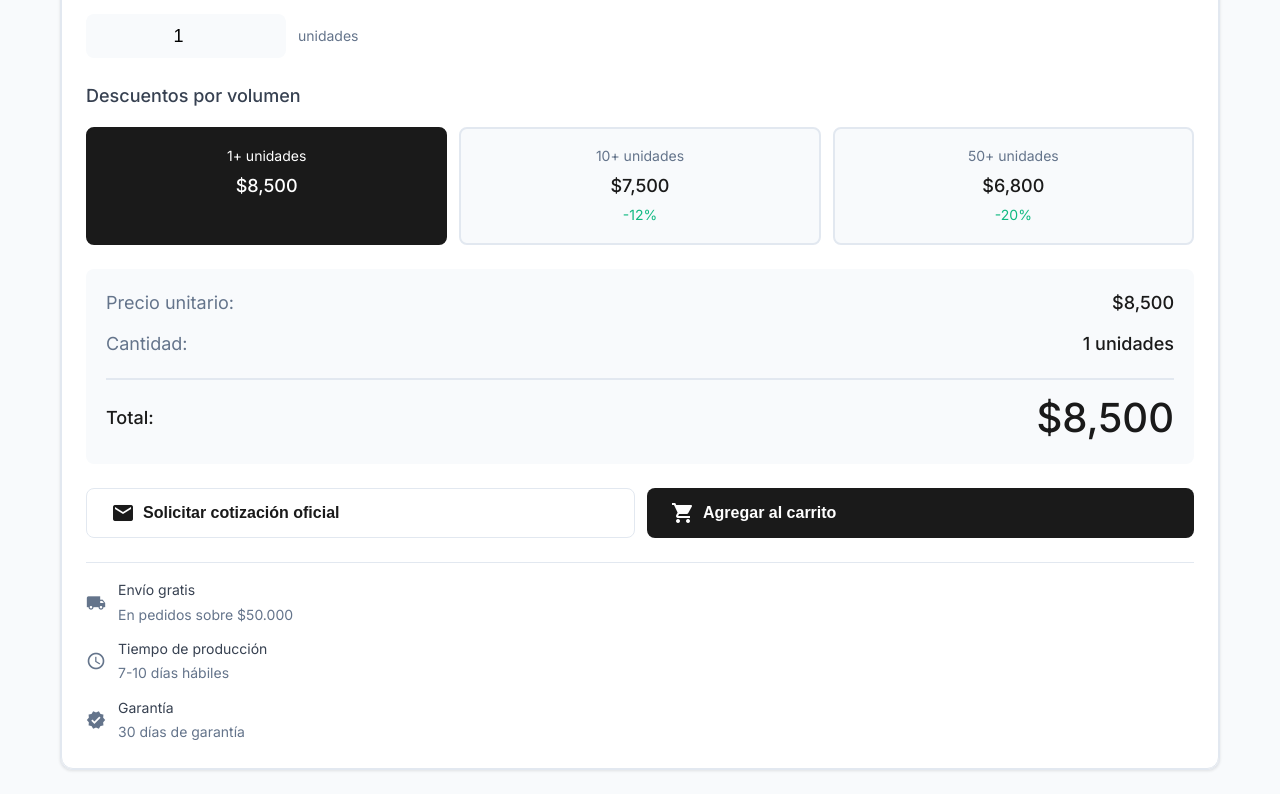
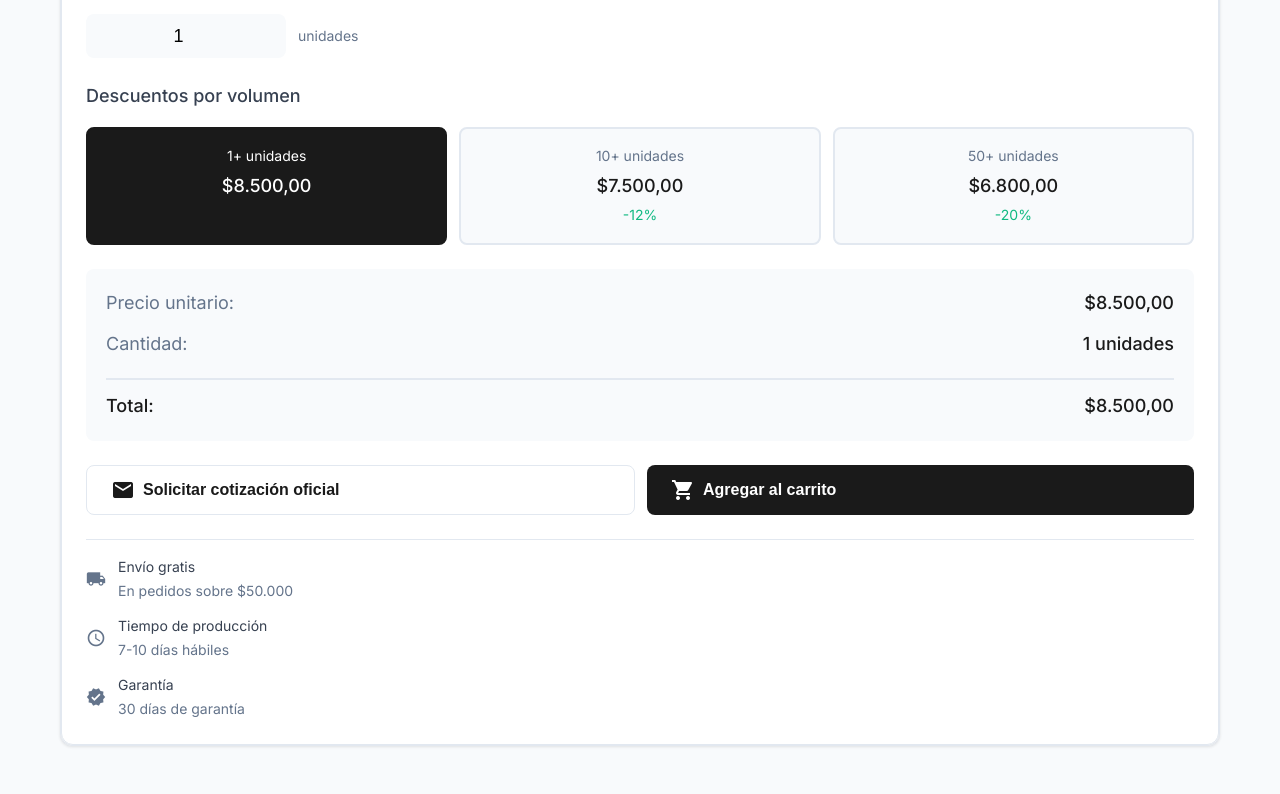
Before and after one commit to Cristian-Massa/Test-SWAG, a React (Vite) app: page /product/1 in a window 1280 px wide. Shown: the part 1251-2045 px from the top of the page. After the commit the page ends 2021 px from the top, so only its background shows below. Built offline with nearby package versions, Linux system fonts and the light colour scheme.

Commit message:
fix: agregando precio localizado en CLP

```diff
--- /dev/null
+++ b/src/components/Price.tsx
@@ -0,0 +1,16 @@
+interface PriceProps {
+  value: number;
+}
+
+export const Price = ({ value }: PriceProps) => {
+  const formatPrice = (price: number) => {
+    return new Intl.NumberFormat("es-CL", {
+      style: "currency",
+      currency: "CLP",
+      minimumFractionDigits: 2,
+      maximumFractionDigits: 2,
+    }).format(price);
+  };
+
+  return <p className="price p1-medium">{formatPrice(value)}</p>;
+};
--- a/src/components/PricingCalculator.tsx
+++ b/src/components/PricingCalculator.tsx
@@ -1,52 +1,49 @@
-import { useState } from 'react'
-import { Product } from '../types/Product'
-import './PricingCalculator.css'
+import { useState } from "react";
+import { Product } from "../types/Product";
+import "./PricingCalculator.css";
+import { Price } from "./Price";
 
 interface PricingCalculatorProps {
-  product: Product
+  product: Product;
 }
 
 const PricingCalculator = ({ product }: PricingCalculatorProps) => {
-  const [quantity, setQuantity] = useState<number>(1)
-  const [selectedBreak, setSelectedBreak] = useState<number>(0)
+  const [quantity, setQuantity] = useState<number>(1);
+  const [selectedBreak, setSelectedBreak] = useState<number>(0);
 
   // Calculate best pricing for quantity
   const calculatePrice = (qty: number) => {
     if (!product.priceBreaks || product.priceBreaks.length === 0) {
-      return product.basePrice * qty
+      return product.basePrice * qty;
     }
 
     // Find applicable price break
-    let applicableBreak = product.priceBreaks[0]
+    let applicableBreak = product.priceBreaks[0];
+
     for (let i = 0; i < product.priceBreaks.length; i++) {
       if (qty >= product.priceBreaks[i].minQty) {
-        applicableBreak = product.priceBreaks[i]
+        applicableBreak = product.priceBreaks[i];
       }
     }
 
-    return applicableBreak.price * qty
-  }
+    return applicableBreak.price * qty;
+  };
 
   // Calculate discount amount
   const getDiscount = (qty: number) => {
     if (!product.priceBreaks || product.priceBreaks.length === 0) {
-      return 0
+      return 0;
     }
 
-    const baseTotal = product.basePrice * qty
-    const discountedTotal = calculatePrice(qty)
+    const baseTotal = product.basePrice * qty;
+    const discountedTotal = calculatePrice(qty);
 
     // Calculate savings percentage
-    return ((baseTotal - discountedTotal) / baseTotal) * 100
-  }
+    return ((baseTotal - discountedTotal) / baseTotal) * 100;
+  };
 
-  // Format price display
-  const formatPrice = (price: number) => {
-    return `$${price.toLocaleString()}` // Should be CLP formatting
-  }
-
-  const currentPrice = calculatePrice(quantity)
-  const discountPercent = getDiscount(quantity)
+  const currentPrice = calculatePrice(quantity);
+  const discountPercent = getDiscount(quantity);
 
   return (
     <div className="pricing-calculator">
@@ -65,7 +62,9 @@ const PricingCalculator = ({ product }: PricingCalculatorProps) => {
             <input
               type="number"
               value={quantity}
-              onChange={(e) => setQuantity(Math.max(1, parseInt(e.target.value) || 1))}
+              onChange={(e) =>
+                setQuantity(Math.max(1, parseInt(e.target.value) || 1))
+              }
               className="quantity-input p1"
               min="1"
               max="10000"
@@ -80,23 +79,25 @@ const PricingCalculator = ({ product }: PricingCalculatorProps) => {
             <h4 className="breaks-title p1-medium">Descuentos por volumen</h4>
             <div className="price-breaks">
               {product.priceBreaks.map((priceBreak, index) => {
-                const isActive = quantity >= priceBreak.minQty
-                const isSelected = selectedBreak === index
+                const isActive = quantity >= priceBreak.minQty;
+                const isSelected = selectedBreak === index;
 
                 return (
                   <div
                     key={index}
-                    className={`price-break ${isActive ? 'active' : ''} ${isSelected ? 'selected' : ''}`}
+                    className={`price-break ${isActive ? "active" : ""} ${
+                      isSelected ? "selected" : ""
+                    }`}
                     onClick={() => {
-                      setSelectedBreak(index)
-                      setQuantity(priceBreak.minQty)
+                      setSelectedBreak(index);
+                      setQuantity(priceBreak.minQty);
                     }}
                   >
                     <div className="break-quantity l1">
                       {priceBreak.minQty}+ unidades
                     </div>
                     <div className="break-price p1-medium">
-                      {formatPrice(priceBreak.price)}
+                      <Price value={priceBreak.price} />
                     </div>
                     {priceBreak.discount && (
                       <div className="break-discount l1">
@@ -104,7 +105,7 @@ const PricingCalculator = ({ product }: PricingCalculatorProps) => {
                       </div>
                     )}
                   </div>
-                )
+                );
               })}
             </div>
           </div>
@@ -115,7 +116,7 @@ const PricingCalculator = ({ product }: PricingCalculatorProps) => {
           <div className="summary-row">
             <span className="summary-label p1">Precio unitario:</span>
             <span className="summary-value p1-medium">
-              {formatPrice(calculatePrice(quantity) / quantity)}
+              <Price value={calculatePrice(quantity) / quantity} />{" "}
             </span>
           </div>
 
@@ -128,7 +129,7 @@ const PricingCalculator = ({ product }: PricingCalculatorProps) => {
             <div className="summary-row discount-row">
               <span className="summary-label p1">Descuento:</span>
               <span className="summary-value discount-value p1-medium">
-                -{discountPercent.toFixed(1)}%
+                -{Math.round(discountPercent)}%
               </span>
             </div>
           )}
@@ -136,7 +137,7 @@ const PricingCalculator = ({ product }: PricingCalculatorProps) => {
           <div className="summary-row total-row">
             <span className="summary-label p1-medium">Total:</span>
             <span className="summary-value total-value h2">
-              {formatPrice(currentPrice)}
+              <Price value={currentPrice} />
             </span>
           </div>
         </div>
@@ -147,7 +148,9 @@ const PricingCalculator = ({ product }: PricingCalculatorProps) => {
             className="btn btn-secondary cta1"
             onClick={() => {
               // Handle quote request
-              alert(`Cotización solicitada para ${quantity} unidades de ${product.name}`)
+              alert(
+                `Cotización solicitada para ${quantity} unidades de ${product.name}`
+              );
             }}
           >
             <span className="material-icons">email</span>
@@ -158,7 +161,7 @@ const PricingCalculator = ({ product }: PricingCalculatorProps) => {
             className="btn btn-primary cta1"
             onClick={() => {
               // Add to cart functionality
-              alert('Función de agregar al carrito por implementar')
+              alert("Función de agregar al carrito por implementar");
             }}
           >
             <span className="material-icons">shopping_cart</span>
@@ -194,7 +197,7 @@ const PricingCalculator = ({ product }: PricingCalculatorProps) => {
         </div>
       </div>
     </div>
-  )
-}
+  );
+};
 
-export default PricingCalculator
+export default PricingCalculator;
--- a/src/components/ProductCard.tsx
+++ b/src/components/ProductCard.tsx
@@ -2,6 +2,7 @@ import { Link } from "react-router-dom";
 import { Product } from "../types/Product";
 import "./ProductCard.css";
 import { Badge } from "./Badge";
+import { Price } from "./Price";
 
 interface ProductCardProps {
   product: Product;
@@ -16,11 +17,6 @@ const statusBadge = {
 const ProductCard = ({ product }: ProductCardProps) => {
   // Handle product status display
   const getStatusBadge = statusBadge[product.status] || <Badge label="Error" />;
-
-  // Format price for display
-  const formatPrice = (price: number) => {
-    return `$${price.toLocaleString()}`; // Missing currency and proper formatting
-  };
 
   // Check stock availability
   const getStockStatus = (stock: number) => {
@@ -111,12 +107,12 @@ const ProductCard = ({ product }: ProductCardProps) => {
       <div className="product-footer">
         <div className="price-section">
           <div className="current-price p1-medium">
-            {formatPrice(product.basePrice)}
+            <Price value={product.basePrice} />
           </div>
           {getDiscountPrice() && (
             <div className="discount-info">
               <span className="discount-price l1">
-                {formatPrice(getDiscountPrice()!)}
+                <Price value={getDiscountPrice()!} />
               </span>
               <span className="discount-label l1">desde 50 unidades</span>
             </div>
```
